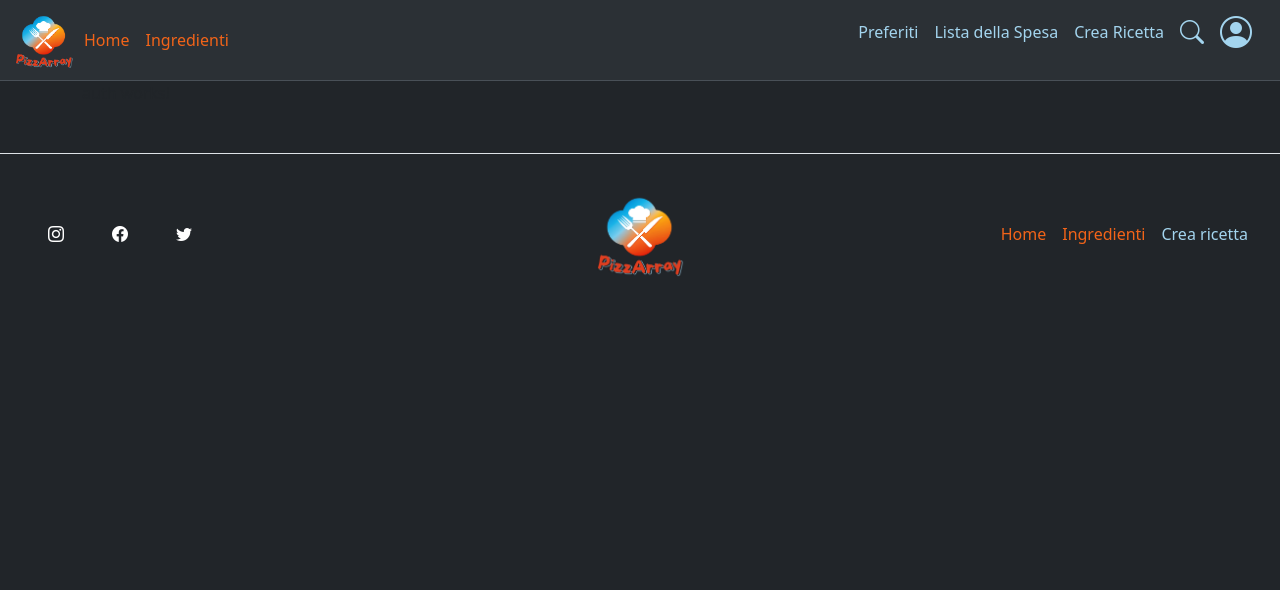
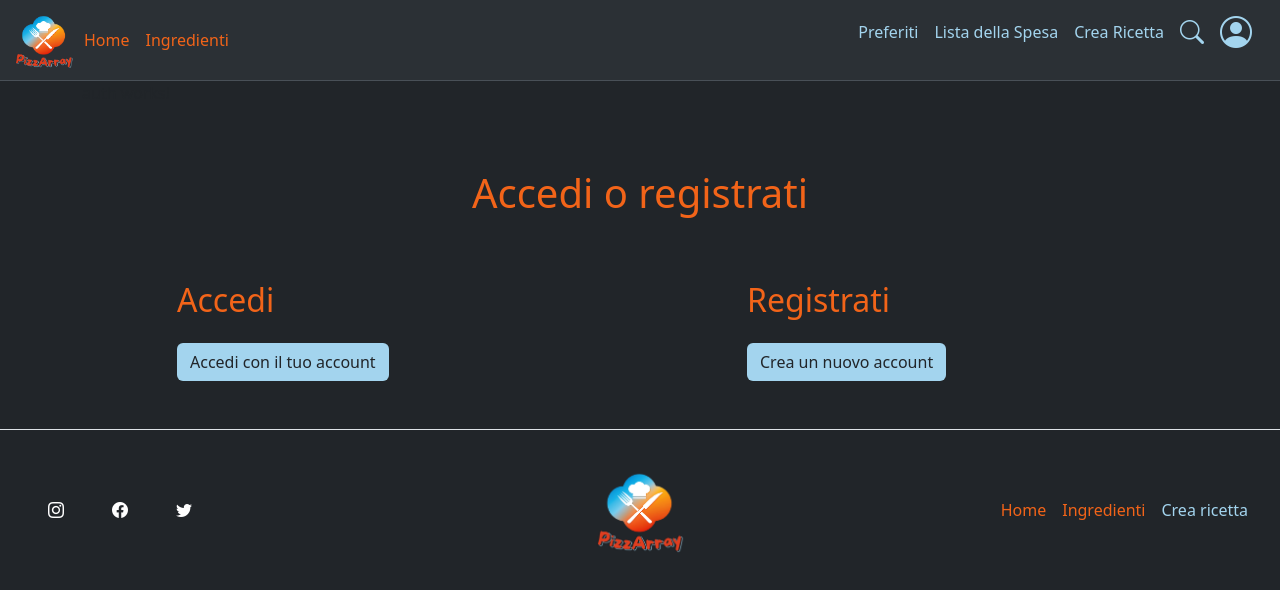
Before and after one commit to nicherri/Build-week-3, an Angular app in the folder PizzArray/: page /auth in a window 1280 px wide. Shown: the top 590 px of the page. Built offline with nearby package versions, Linux system fonts and the light colour scheme.

Commit message:
creazione pagina auth

```diff
--- a/PizzArray/src/app/app.module.ts
+++ b/PizzArray/src/app/app.module.ts
@@ -9,6 +9,7 @@ import { FooterComponent } from './main-components/footer/footer.component';
 import { CreaRicettaModule } from './crea-ricetta/crea-ricetta.module';
 import { HomeModule } from './home/home.module';
 
+
 @NgModule({
   declarations: [AppComponent, NavbarComponent, FooterComponent],
   imports: [BrowserModule, AppRoutingModule, NgbModule, HomeModule, CreaRicettaModule],
--- a/PizzArray/src/app/auth/auth.component.html
+++ b/PizzArray/src/app/auth/auth.component.html
@@ -1 +1,20 @@
 <p>auth works!</p>
+
+<div class="row justify-content-around">
+  <div class="text-center">
+    <h1 class="text-orange my-5">Accedi o registrati</h1>
+  </div>
+
+  <div class="col-4 mt-3">
+    <h2 class="text-orange mb-3">Accedi</h2>
+    <button routerLink="login" class="btn bg-blue mt-2">
+      Accedi con il tuo account
+    </button>
+  </div>
+  <div class="col-4 mt-3">
+    <h2 class="text-orange mb-3">Registrati</h2>
+    <button routerLink="register" class="btn bg-blue mt-2">
+      Crea un nuovo account
+    </button>
+  </div>
+</div>
--- a/PizzArray/src/app/home/home.service.ts
+++ b/PizzArray/src/app/home/home.service.ts
@@ -8,6 +8,8 @@ import { iRecipe } from '../Models/i-recipe';
   providedIn: 'root',
 })
 export class HomeService {
+
+
   constructor(private http: HttpClient) {}
 
   recipesUrl: string = 'http://localhost:3000/ricette';
--- a/PizzArray/src/app/main-components/navbar/navbar.component.html
+++ b/PizzArray/src/app/main-components/navbar/navbar.component.html
@@ -59,7 +59,7 @@
         </li>
 
         <li class="nav-item me-3">
-          <a class="nav-link" routerLink="" routerLinkActive=""
+          <a class="nav-link" routerLink="auth" routerLinkActive=""
             ><i class="bi bi-person-circle text-blue"></i
           ></a>
         </li>
```
